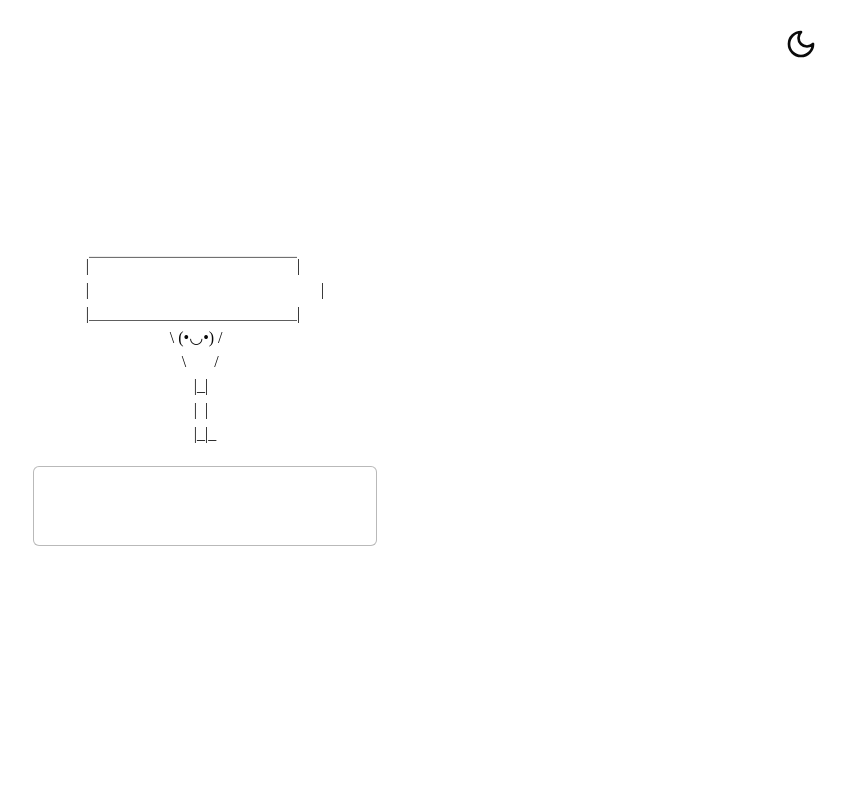
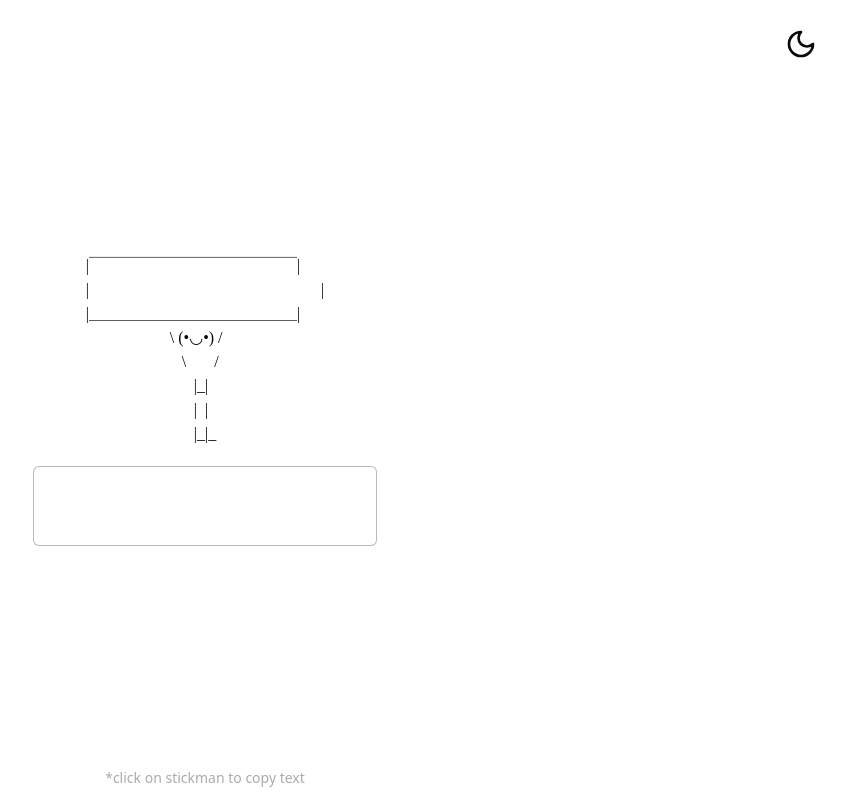
Before and after one commit to Olacdy/stickman-text, a React (Vite) app: page / in a window 1280 px wide. Shown: the whole page, without its empty margins (435-1280 px from the left). Built offline with nearby package versions, Linux system fonts and the light colour scheme; a web font is replaced by a local one.

Commit message:
Hint on how to copy stickman

```diff
--- a/src/App.tsx
+++ b/src/App.tsx
@@ -16,6 +16,9 @@ const App = () => {
       <main className='relative flex items-center justify-center h-screen max-h-screen overflow-hidden'>
         <ThemeToggle className='absolute right-5 top-5' />
         <StickmanText />
+        <p className='absolute text-sm -translate-x-1/2 bottom-3 left-1/2 text-muted-foreground/60 dark:text-muted-foreground/30'>
+          *click on stickman to copy text
+        </p>
       </main>
       <Toaster
         richColors
```
